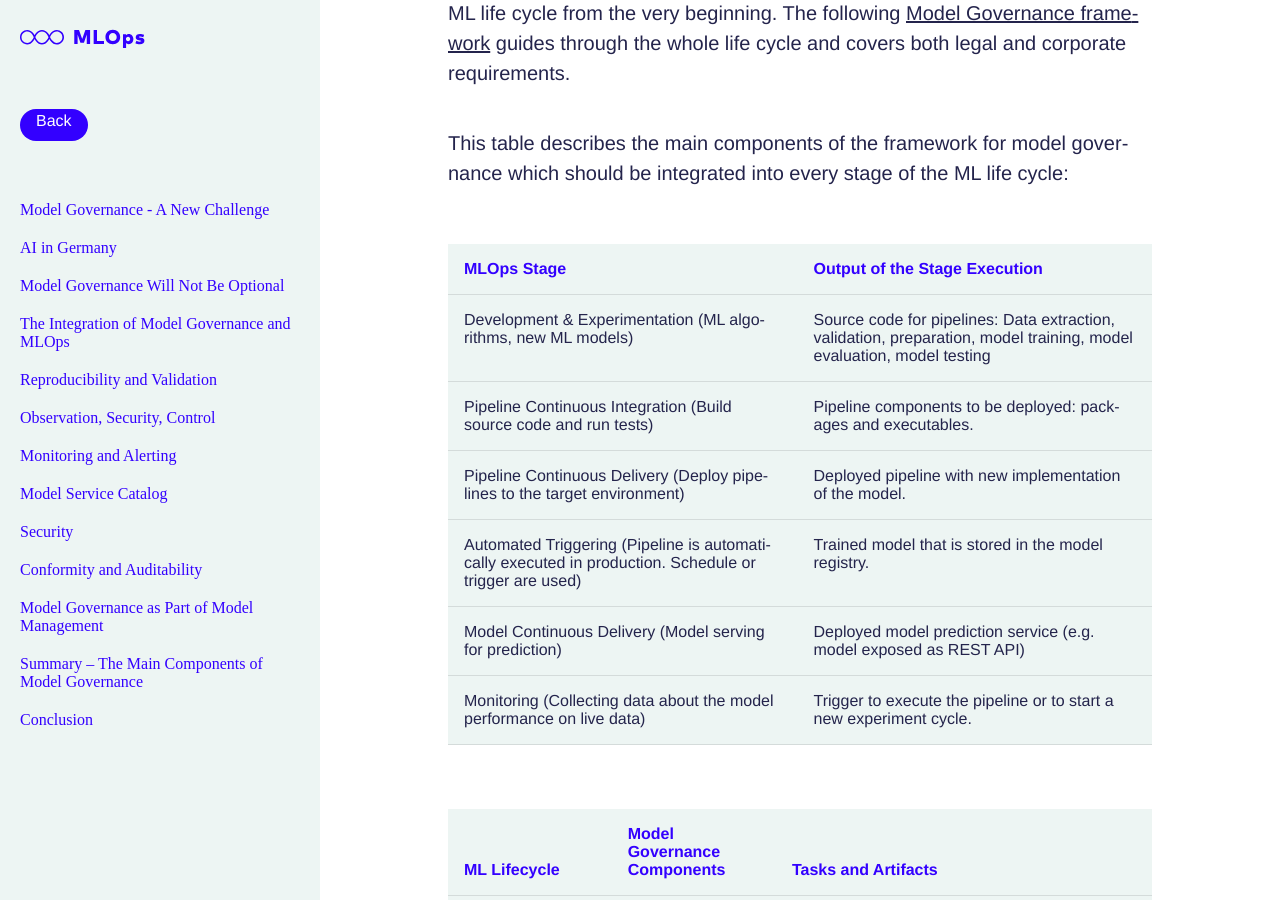
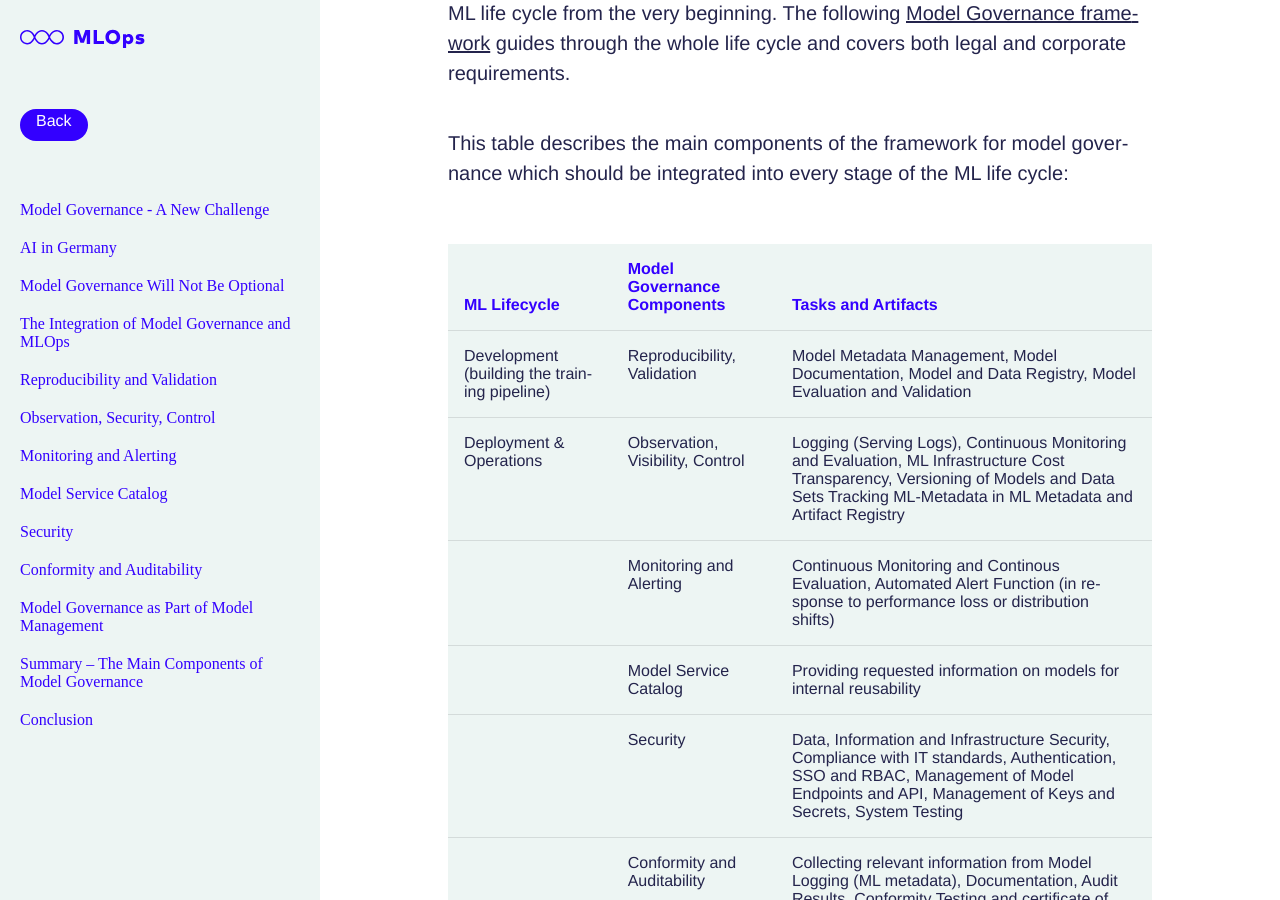
Before and after one commit to innoq/ml-ops.org, a Jekyll site: the page built from content/test.md, in a window 1280 px wide and 900 px high, scrolled down 8045 px. Built offline with Jekyll 4.4.1, drawn with Linux system fonts in a browser that asks for light colours; some web fonts are replaced.

Commit message:
model governance

```diff
--- a/content/test.md
+++ b/content/test.md
@@ -116,45 +116,6 @@ Models used in the healthcare and financial sectors are examples of models opera
 It is important to integrate model governance processes into every step of the ML life cycle from the very beginning. The following [Model Governance framework](https://www.oreilly.com/library/view/the-framework-for/9781098100483/ch01.html) guides through the whole life cycle and covers both legal and corporate requirements.
 
 This table describes the main components of the framework for model governance which should be integrated into every stage of the ML life cycle:
-<html lang="en" dir="ltr">
-  <head>
-    <meta charset="utf-8">
-    <title></title>
-  </head>
-  <body>
-<div class="page-layout-xl--default">
-   <table class="table table-striped">
-    <thead>
-      <th  class="table-head" scope="col">MLOps Stage</th>
-      <th  class="table-head" scope="col">Output of the Stage Execution</th>
-    </thead>
-    <tr>
-      <td class="tg-0lax">Development &amp; Experimentation (ML algorithms, new ML models)</td>
-      <td class="tg-0lax">Source code for pipelines: Data extraction, validation, preparation, model training, model evaluation, model testing</td>
-    </tr>
-    <tr>
-      <td class="tg-0lax">Pipeline Continuous Integration (Build source code and run tests)</td>
-      <td class="tg-0lax">Pipeline components to be deployed: packages and executables.</td>
-    </tr>
-    <tr>
-      <td class="tg-0lax">Pipeline Continuous Delivery (Deploy pipelines to the target environment)</td>
-      <td class="tg-0lax">Deployed pipeline with new implementation of the model.</td>
-    </tr>
-    <tr>
-      <td class="tg-0lax">Automated Triggering (Pipeline is automatically executed in production. Schedule or trigger are used)</td>
-      <td class="tg-0lax">Trained model that is stored in the model registry.</td>
-    </tr>
-    <tr>
-      <td class="tg-0lax">Model Continuous Delivery (Model serving for prediction)</td>
-      <td class="tg-0lax">Deployed model prediction service (e.g. model exposed as REST API)</td>
-    </tr>
-    <tr>
-      <td class="tg-0lax">Monitoring (Collecting data about the model performance on live data)</td>
-      <td class="tg-0lax">Trigger to execute the pipeline or to start a new experiment cycle.</td>
-    </tr>
-  </table></div>
-  </body>
-  </html>
 
 
 <html lang="en" dir="ltr">
```
